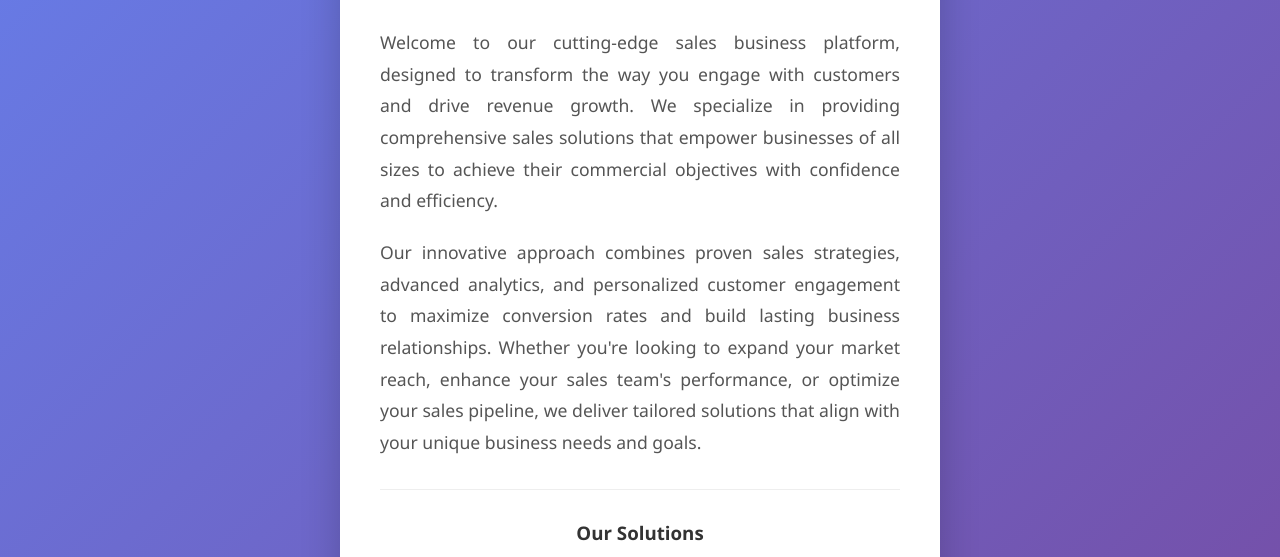
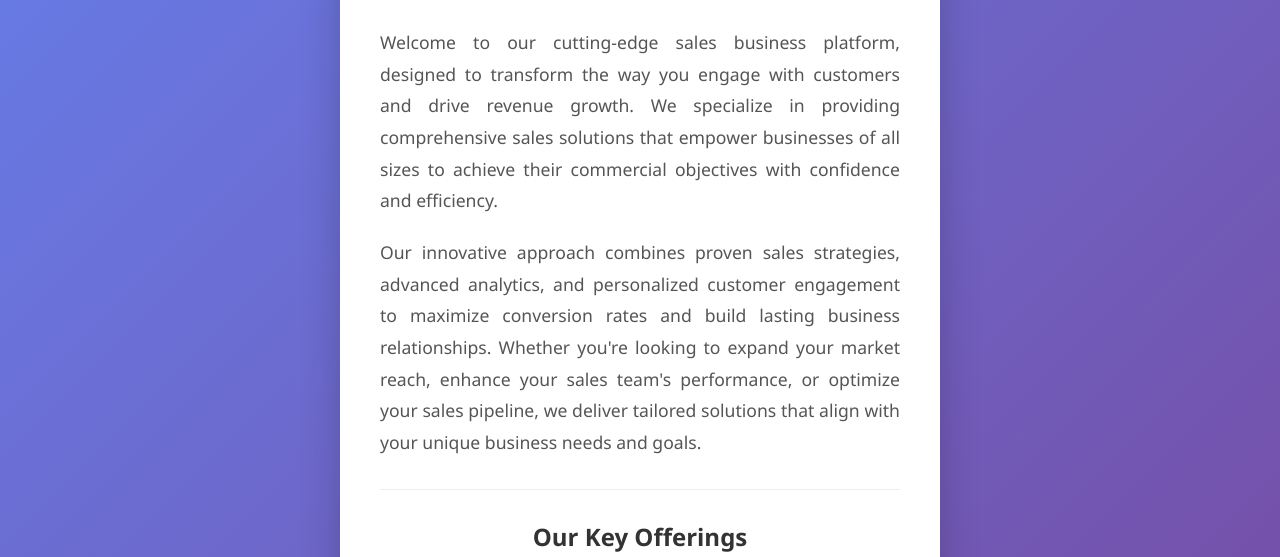
Before and after one commit to naveenkumargsisteer/Demo, a website: page index.html in a window 1280 px wide. Shown: the part 196-753 px from the top of the page. Drawn offline with Linux system fonts and the light colour scheme.

Commit message:
feat(KAN-14): Test

```diff
--- a/index.html
+++ b/index.html
@@ -74,7 +74,7 @@
             text-align: left;
         }
 
-        .features h3 {
+        .features h2 { /* Changed from h3 to h2 */
             color: #333;
             margin-bottom: 15px;
             text-align: center;
@@ -134,7 +134,7 @@
             </p>
 
             <div class="features">
-                <h3>Our Solutions</h3>
+                <h2>Our Key Offerings</h2> <!-- Changed from h3 "Our Solutions" to h2 "Our Key Offerings" -->
                 <ul class="feature-list">
                     <li>Strategic Sales Consulting & Planning</li>
 
@@ -149,5 +149,4 @@
     </div>
     <!-- DO It -->
 </body>
-</html><!-- Updated for DEMO-102: Update homepage hero to highChange the Our Key Offering heading to h2light enterprise CRM -->
-<!-- Updated for DEMO-103:   <h3>Our Key Offerings</h3> change this to   <h2>Our Key Offerings</h2> -->
+</html>
```
Also changed, not shown: 1 other file.
